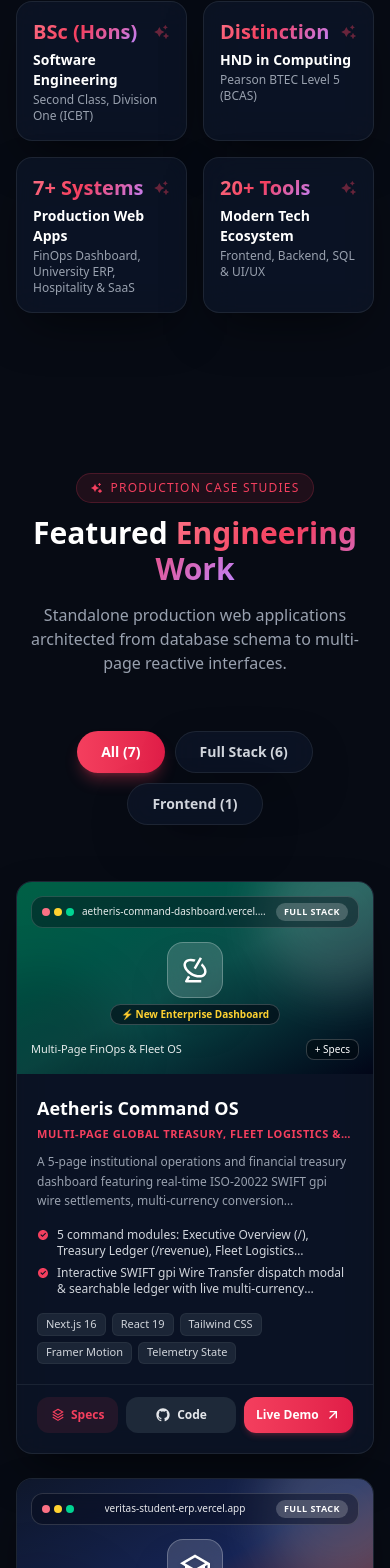
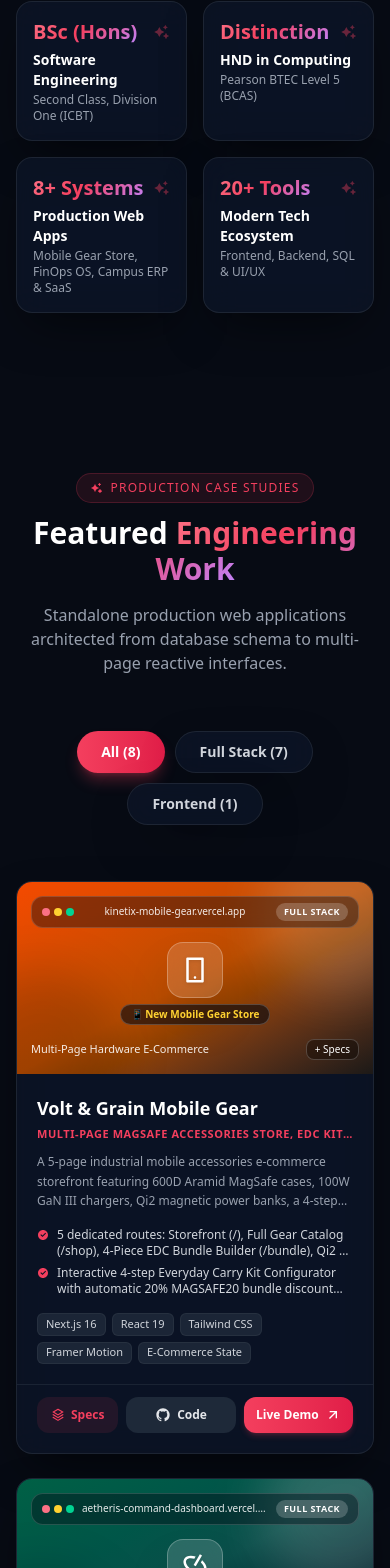
Before and after one commit to Thilak-raj-08/portfolio, a Next.js app: page / in a window 390 px wide. Shown: the part 1202-2770 px from the top of the page. Built offline with nearby package versions, Linux system fonts and the light colour scheme.

Commit message:
feat: add Volt & Grain mobile accessories store to portfolio

```diff
--- a/components/Hero.jsx
+++ b/components/Hero.jsx
@@ -49,13 +49,14 @@ const terminalCommands = {
     '🎨 Design   : Figma, Adobe XD, Git/GitHub, Bitbucket',
   ],
   projects: [
-    '1. Aetheris Command  → 5-Page Global Treasury, Fleet Logistics & Cloud SLA Dashboard',
-    '2. Veritas Campus ERP → 5-Page University Student Management, Roll-Call & Transcript ERP',
-    '3. Forno Rosso Pizza  → 5-Page Artisanal Wood-Fired Pizza Ordering & Custom Builder',
-    '4. NexaFlow AI        → 5-Page AI DevTools, Agile Kanban & FinOps SaaS Platform',
-    '5. Fresh-Market       → Nuxt.js + Tailwind E-Commerce Platform (Live on Vercel)',
-    '6. Royal Food Corner  → Laravel + Alpine.js Full-Stack Restaurant & Order System',
-    '7. SwiftCabs          → Next.js + React Real-Time Cab Booking Platform',
+    '1. Volt & Grain Gear → 5-Page MagSafe Mobile Accessories Store & EDC Kit Builder',
+    '2. Aetheris Command  → 5-Page Global Treasury, Fleet Logistics & Cloud SLA Dashboard',
+    '3. Veritas Campus ERP → 5-Page University Student Management, Roll-Call & Transcript ERP',
+    '4. Forno Rosso Pizza  → 5-Page Artisanal Wood-Fired Pizza Ordering & Custom Builder',
+    '5. NexaFlow AI        → 5-Page AI DevTools, Agile Kanban & FinOps SaaS Platform',
+    '6. Fresh-Market       → Nuxt.js + Tailwind E-Commerce Platform (Live on Vercel)',
+    '7. Royal Food Corner  → Laravel + Alpine.js Full-Stack Restaurant & Order System',
+    '8. SwiftCabs          → Next.js + React Real-Time Cab Booking Platform',
   ],
   contact: [
     '📧 Email    : jeyarajanthilakraj@gmail.com',
@@ -530,9 +531,9 @@ export default function Hero() {
               detail: 'Pearson BTEC Level 5 (BCAS)',
             },
             {
-              value: '7+ Systems',
+              value: '8+ Systems',
               label: 'Production Web Apps',
-              detail: 'FinOps Dashboard, University ERP, Hospitality & SaaS',
+              detail: 'Mobile Gear Store, FinOps OS, Campus ERP & SaaS',
             },
             {
               value: '20+ Tools',
--- a/components/Projects.jsx
+++ b/components/Projects.jsx
@@ -11,6 +11,7 @@ import {
   RiCpuLine,
   RiGraduationCapLine,
   RiRadarLine,
+  RiSmartphoneLine,
   RiStackLine,
   RiCheckboxCircleFill,
   RiCloseLine,
@@ -21,6 +22,32 @@ import {
 const projects = [
   {
     id: 1,
+    title: 'Volt & Grain Mobile Gear',
+    subtitle: 'Multi-Page MagSafe Accessories Store, EDC Kit Builder & Qi2 Lab',
+    description:
+      'A 5-page industrial mobile accessories e-commerce storefront featuring 600D Aramid MagSafe cases, 100W GaN III chargers, Qi2 magnetic power banks, a 4-step Custom EDC Bundle Configurator (-20% tier discount), and an interactive Qi2 & Wattage telemetry lab.',
+    icon: RiSmartphoneLine,
+    tech: ['Next.js 16', 'React 19', 'Tailwind CSS', 'Framer Motion', 'E-Commerce State'],
+    category: 'Full Stack',
+    gradient: 'from-orange-600 via-amber-700 to-stone-900',
+    domain: 'kinetix-mobile-gear.vercel.app',
+    github: 'https://github.com/Thilak-raj-08/kinetix-mobile-gear',
+    demo: 'https://kinetix-mobile-gear.vercel.app',
+    badge: '📱 New Mobile Gear Store',
+    highlights: [
+      '5 dedicated routes: Storefront (/), Full Gear Catalog (/shop), 4-Piece EDC Bundle Builder (/bundle), Qi2 & Wattage Lab (/compatibility) & Live Order Tracker (/track-order)',
+      'Interactive 4-step Everyday Carry Kit Configurator with automatic 20% MAGSAFE20 bundle discount and slide-over bag drawer',
+      'Device fitment switcher (iPhone 16 Pro, Galaxy S25 Ultra, Pixel 9 Pro XL) and interactive GaN charging curve analyzer',
+      'Tactile industrial design with custom studio product photography and serialized waybill dispatch tracking',
+    ],
+    metrics: {
+      architecture: 'Multi-Page Hardware E-Commerce',
+      focus: 'Bundle Builder & Qi2 Telemetry',
+      deployment: 'Vercel Edge Network',
+    },
+  },
+  {
+    id: 2,
     title: 'Aetheris Command OS',
     subtitle: 'Multi-Page Global Treasury, Fleet Logistics & Cloud Telemetry Dashboard',
     description:
@@ -46,7 +73,7 @@ const projects = [
     },
   },
   {
-    id: 2,
+    id: 3,
     title: 'Veritas Campus ERP',
     subtitle: 'Multi-Page University Student Management, Attendance & Transcript System',
     description:
@@ -72,7 +99,7 @@ const projects = [
     },
   },
   {
-    id: 3,
+    id: 4,
     title: 'Forno Rosso Pizzeria',
     subtitle: 'Artisanal Wood-Fired Pizza Ordering & Custom Builder',
     description:
@@ -98,7 +125,7 @@ const projects = [
     },
   },
   {
-    id: 4,
+    id: 5,
     title: 'NexaFlow AI',
     subtitle: 'Multi-Page AI Developer Cloud & Agile SaaS Platform',
     description:
@@ -124,7 +151,7 @@ const projects = [
     },
   },
   {
-    id: 5,
+    id: 6,
     title: 'Fresh-Market',
     subtitle: 'Modern E-Commerce Web Application (Frontend)',
     description:
@@ -149,7 +176,7 @@ const projects = [
     },
   },
   {
-    id: 6,
+    id: 7,
     title: 'Royal Food Corner',
     subtitle: 'Full-Stack Restaurant & Order Management System',
     description:
@@ -174,7 +201,7 @@ const projects = [
     },
   },
   {
-    id: 7,
+    id: 8,
     title: 'SwiftCabs',
     subtitle: 'Real-Time Cab Booking Full-Stack Platform',
     description:
```
